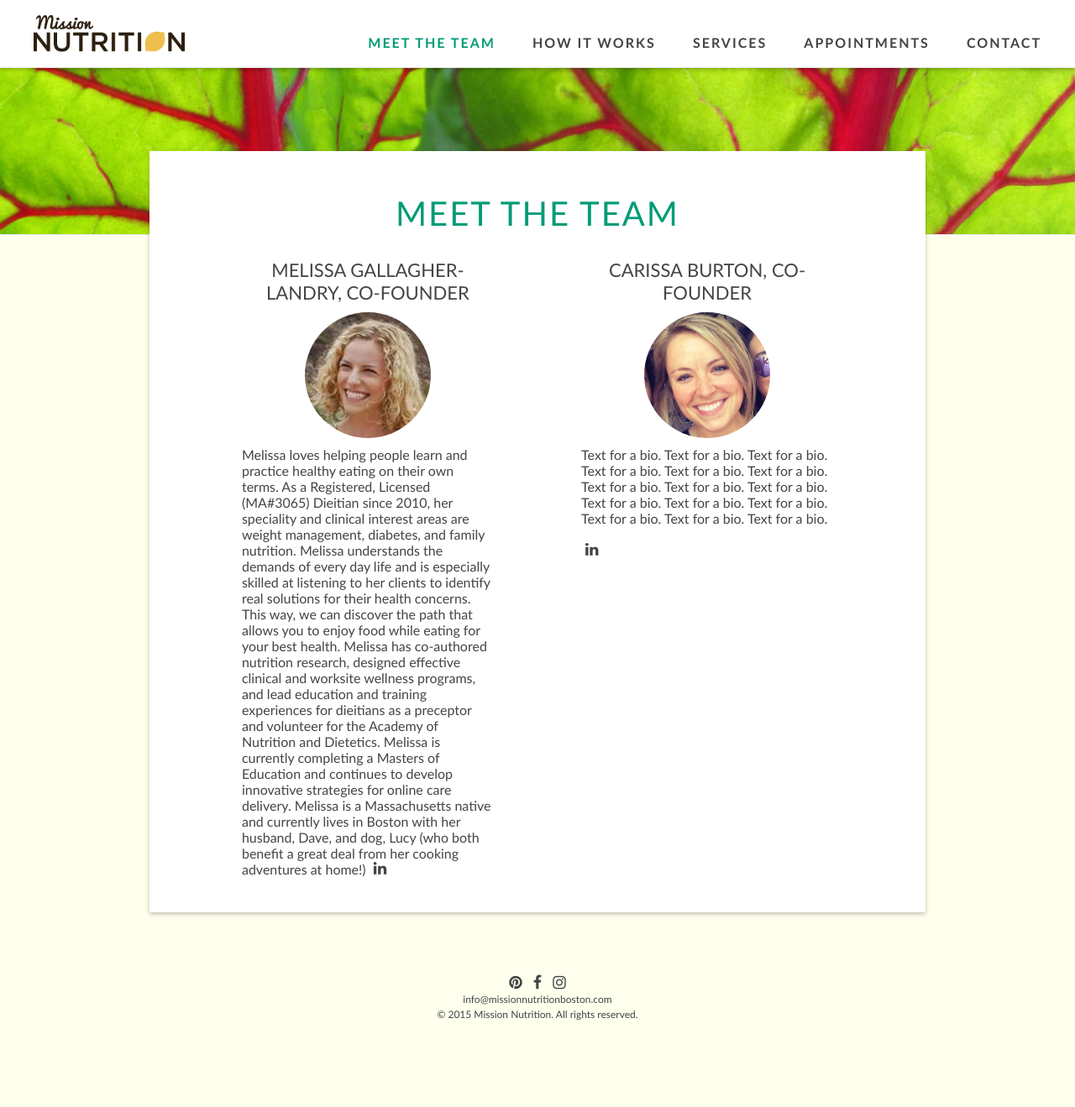
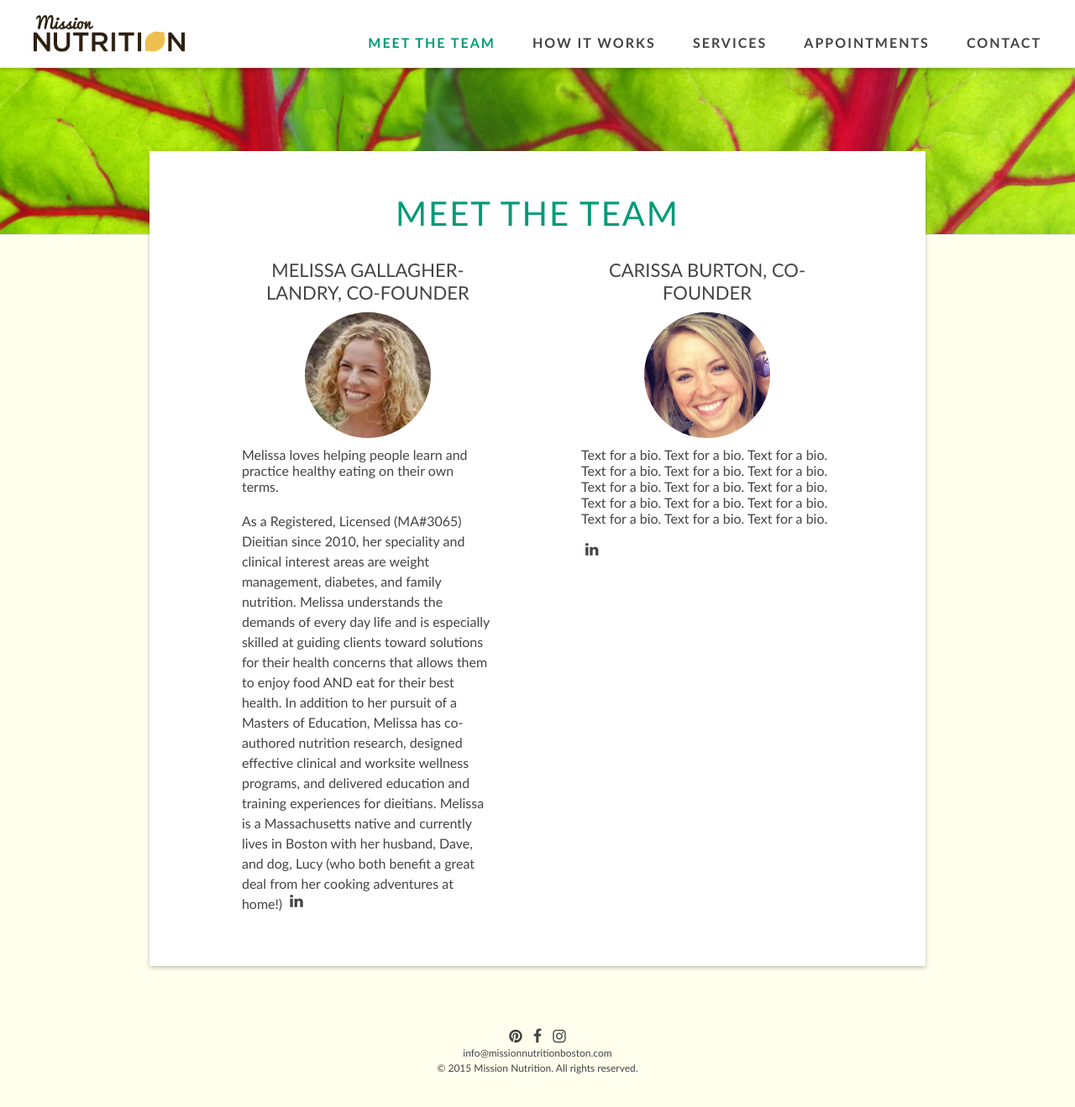
Before and after one commit to davelandry/missionnutrition, a Jekyll site: the page built from _pages/team.html, in a window 1280 px wide and 1322 px high. Shown: the top 1319 px of the window at 84% size. Built offline with Jekyll 4.4.1, drawn with Linux system fonts in a browser that asks for light colours; nearby versions of some CDN libraries.

Commit message:
Update team.html

```diff
--- a/_pages/team.html
+++ b/_pages/team.html
@@ -7,7 +7,8 @@ image: chard
 <div class="bio">
   <h2>Melissa Gallagher-Landry, Co-Founder</h2>
   <img src="/images/melissa.jpg" />
-Melissa loves helping people learn and practice healthy eating on their own terms. As a Registered, Licensed (MA#3065) Dieitian since 2010, her speciality and clinical interest areas are weight management, diabetes, and family nutrition. Melissa understands the demands of every day life and is especially skilled at listening to her clients to identify real solutions for their health concerns. This way, we can discover the path that allows you to enjoy food while eating for your best health. Melissa has co-authored nutrition research, designed effective clinical and worksite wellness programs, and lead education and training experiences for dieitians as a preceptor and volunteer for the Academy of Nutrition and Dietetics. Melissa is currently completing a Masters of Education and continues to develop innovative strategies for online care delivery. Melissa is a Massachusetts native and currently lives in Boston with her husband, Dave, and dog, Lucy (who both benefit a great deal from her cooking adventures at home!)
+Melissa loves helping people learn and practice healthy eating on their own terms.
+<p>As a Registered, Licensed (MA#3065) Dieitian since 2010, her speciality and clinical interest areas are weight management, diabetes, and family nutrition. Melissa understands the demands of every day life and is especially skilled at guiding clients toward solutions for their health concerns that allows them to enjoy food AND eat for their best health. In addition to her pursuit of a Masters of Education, Melissa has co-authored nutrition research, designed effective clinical and worksite wellness programs, and delivered education and training experiences for dieitians. Melissa is a Massachusetts native and currently lives in Boston with her husband, Dave, and dog, Lucy (who both benefit a great deal from her cooking adventures at home!)
   <a class="social" href="https://www.linkedin.com/profile/view?id=AAkAAALoRFMBDLl3t4MO2V0KuQX5FKUklVKOjME">
     <i class="fa fa-linkedin"></i>
   </a>
```
